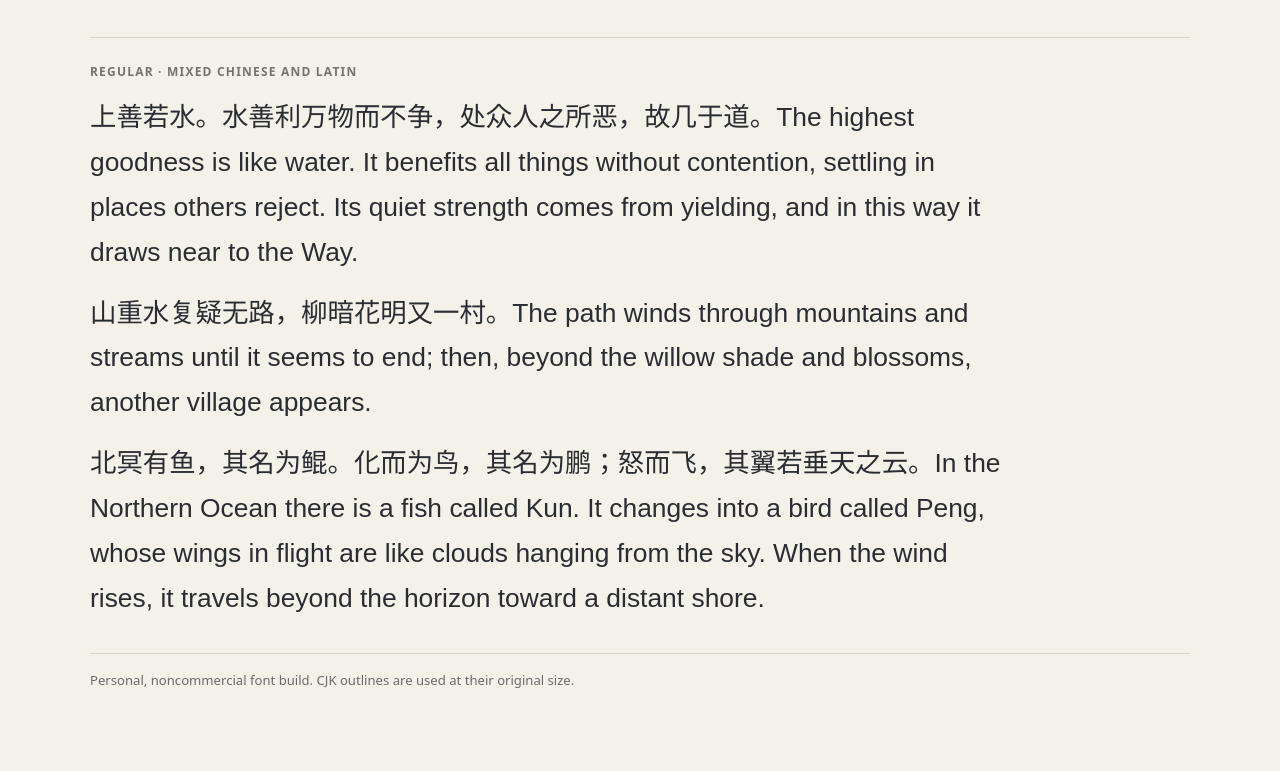
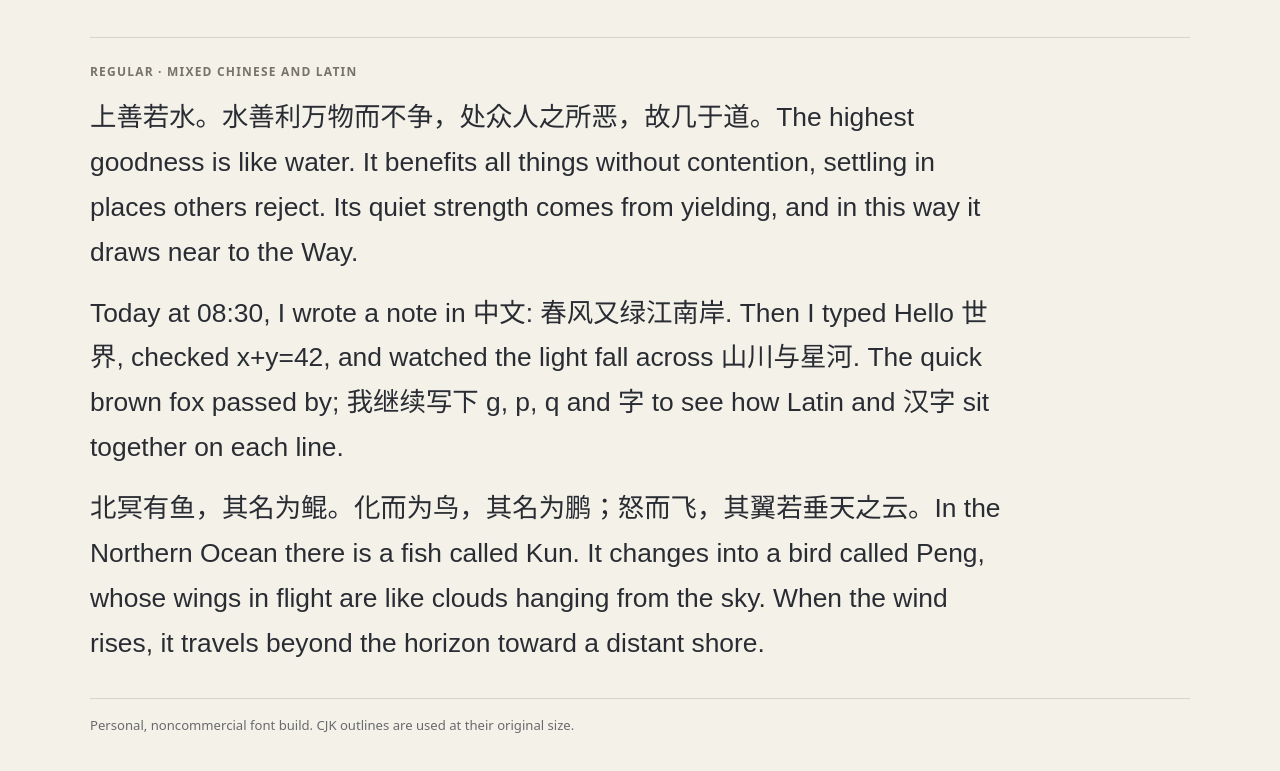
Before and after one commit to hanlhe/JinGleya-Sans-Webfonts, a plain HTML site: page index.html in a window 1280 px wide. Shown: the part 143-914 px from the top of the page. Drawn offline with Linux system fonts and the light colour scheme; a web font is replaced by a local one.

Commit message:
Use JinSolata mixed specimen paragraph

```diff
--- a/index.html
+++ b/index.html
@@ -31,7 +31,7 @@
     <article>
       <p class="label">Regular · mixed Chinese and Latin</p>
       <p class="sample">上善若水。水善利万物而不争，处众人之所恶，故几于道。The highest goodness is like water. It benefits all things without contention, settling in places others reject. Its quiet strength comes from yielding, and in this way it draws near to the Way.</p>
-      <p class="sample">山重水复疑无路，柳暗花明又一村。The path winds through mountains and streams until it seems to end; then, beyond the willow shade and blossoms, another village appears.</p>
+      <p class="sample">Today at 08:30, I wrote a note in 中文: 春风又绿江南岸. Then I typed Hello 世界, checked x+y=42, and watched the light fall across 山川与星河. The quick brown fox passed by; 我继续写下 g, p, q and 字 to see how Latin and 汉字 sit together on each line.</p>
       <p class="sample">北冥有鱼，其名为鲲。化而为鸟，其名为鹏；怒而飞，其翼若垂天之云。In the Northern Ocean there is a fish called Kun. It changes into a bird called Peng, whose wings in flight are like clouds hanging from the sky. When the wind rises, it travels beyond the horizon toward a distant shore.</p>
     </article>
     <footer>Personal, noncommercial font build. CJK outlines are used at their original size.</footer>
```
